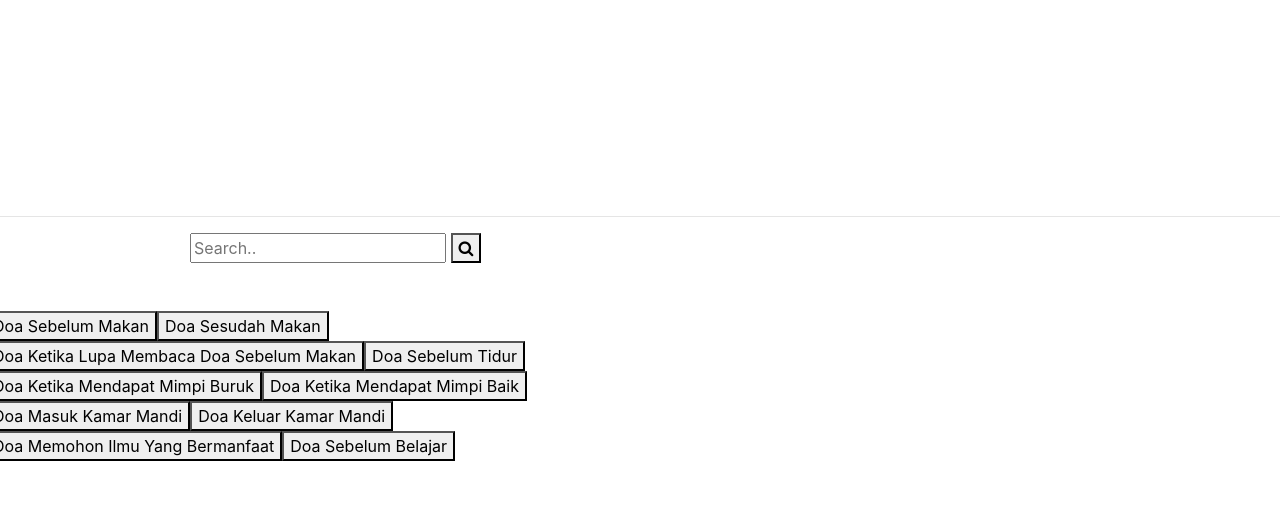
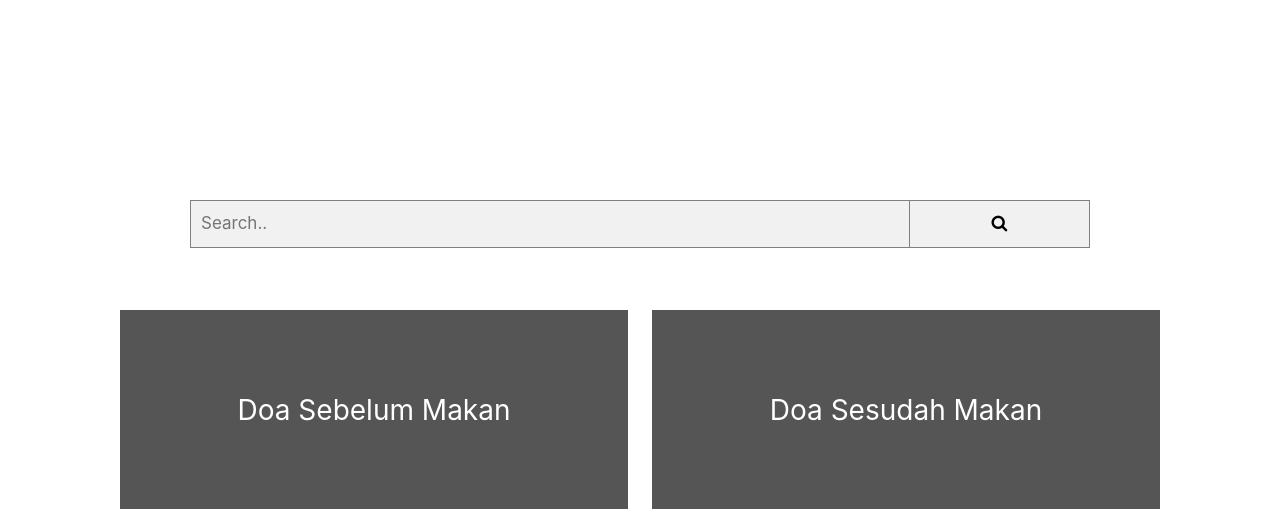
Before and after one commit to Alvin0710/TB1-SmartWebProgramming, a PHP site: page /doa.php in a window 1280 px wide; the page is wider, and only the part inside the window is pictured. Shown: the part 600-1109 px from the top of that part. Run offline with PHP 8.4, Linux system fonts and the light colour scheme.

Commit message:
edit css

```diff
--- a/doa.php
+++ b/doa.php
@@ -24,8 +24,6 @@
         </div>
     </div>
 </class>
-
-<hr class="dashed">
 
 <form class="example" action="/action_page.php" style="margin:auto;max-width:900px">
   <input type="text" placeholder="Search.." name="search2">
--- a/style.css
+++ b/style.css
@@ -142,6 +142,7 @@ footer
    filter: invert(95%) sepia(97%) saturate(14%) hue-rotate(213deg) brightness(104%) contrast(104%);
    margin-right: 1em;
    margin-left: 1em;
+ }
 
 /* =========================================================================== */
 
```
